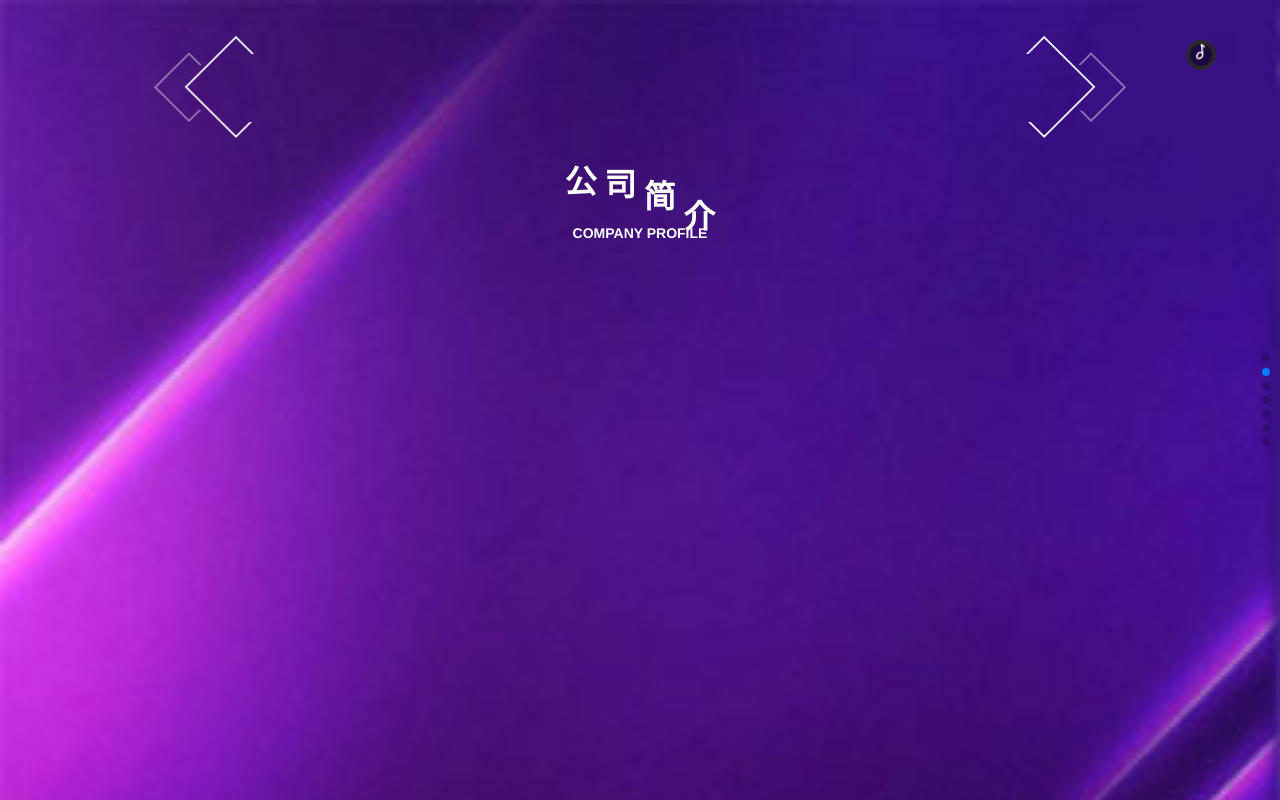
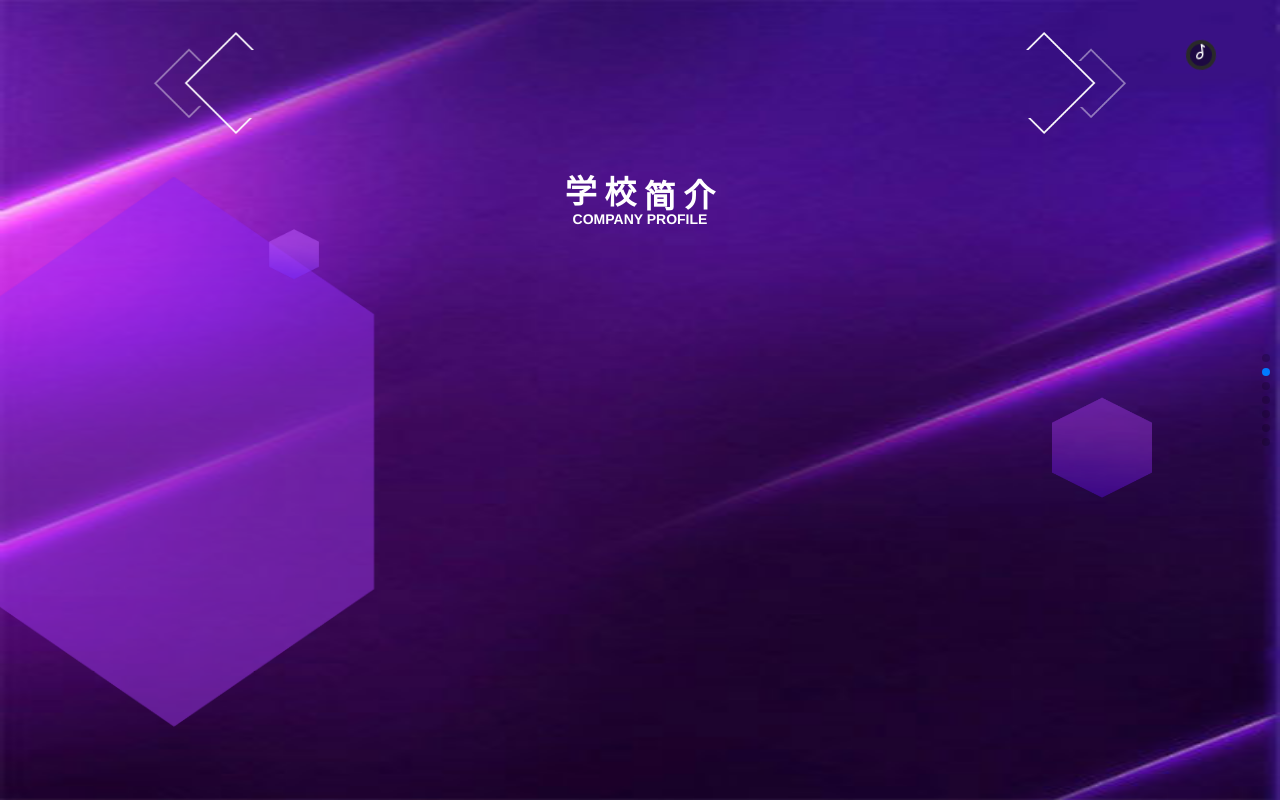
Before and after one commit to zjs13994799890/zjs13994799890.github.io, a plain HTML site: page yaoqinghan/index.html in a window 1280 px wide. Both pictures are taken after a click on the button 1266 px from the left and 372 px from the top of the page. Drawn offline with nearby package versions, Linux system fonts and the light colour scheme.

Commit message:
第二屏

```diff
--- a/yaoqinghan/css/style.css
+++ b/yaoqinghan/css/style.css
@@ -83,7 +83,7 @@ body {
 }
 
 /*第一屏养样式*/
-.s1 .img3{
+.s1 .img3,.s2 .img3{
    position: absolute;
     left: 0;
     top: 0;
@@ -159,3 +159,24 @@ body {
     color:#fff;
     font-size:14px;
 }
+.s2 .title .img4{
+    position: absolute;
+    top: 23%;
+    left: -2%;
+    width: 400px;
+    height: 550px;
+}
+.s2 .title .img5{
+    position: absolute;
+    top: 27%;
+    left: 21%;
+    width: 50px;
+    height: 50px;
+}
+.s2 .title .img6{
+    position: absolute;
+    top: 75%;
+    right: 10%;
+    width: 100px;
+    height: 100px;
+}
--- a/yaoqinghan/index.html
+++ b/yaoqinghan/index.html
@@ -60,11 +60,11 @@
         </div>
         <div class="swiper-slide">
             <div class="s2">
-
+                <img src="img/bj.jpg" class="img3">
                 <h2>
                     <img src="img/left.png" class="s2img1 ani"  swiper-animate-effect="bounceInDown" swiper-animate-duration="2s" swiper-animate-delay="0.2s">
-                    <span class="ani" swiper-animate-effect="bounceInDown" swiper-animate-duration="2s" swiper-animate-delay="0.4s">公</span>
-                    <span class="ani" swiper-animate-effect="bounceInDown" swiper-animate-duration="2s" swiper-animate-delay="0.5s">司</span>
+                    <span class="ani" swiper-animate-effect="bounceInDown" swiper-animate-duration="2s" swiper-animate-delay="0.4s">学</span>
+                    <span class="ani" swiper-animate-effect="bounceInDown" swiper-animate-duration="2s" swiper-animate-delay="0.5s">校</span>
                     <span class="ani" swiper-animate-effect="bounceInDown" swiper-animate-duration="2s" swiper-animate-delay="0.6s">简</span>
                     <span class="ani" swiper-animate-effect="bounceInDown" swiper-animate-duration="2s" swiper-animate-delay="0.7s">介</span>
                     <p class="ani" swiper-animate-effect="bounceInDown" swiper-animate-duration="2s" swiper-animate-delay="0.8s">COMPANY PROFILE </p>
@@ -72,7 +72,9 @@
                 </h2>
 
                 <div class="title">
-                    <img src="img/title.png" alt="">
+                    <img src="img/title.png" class="img4 ani" swiper-animate-effect="bounceInDown" swiper-animate-duration="2s" swiper-animate-delay="1s">
+                    <img src="img/title1.png" class="img5 ani" swiper-animate-effect="bounceInDown" swiper-animate-duration="2s" swiper-animate-delay="1.3s">
+                    <img src="img/title2.png" class="img6 ani" swiper-animate-effect="bounceInDown" swiper-animate-duration="2s" swiper-animate-delay="1.6s">
                 </div>
 
             </div>
```
Also changed, not shown: yaoqinghan/img/title.png (added), yaoqinghan/img/title1.png (renamed from yaoqinghan/img/ADIIABAEGAAgv4fawQUo3MTb-gEwbziAAQ.png), yaoqinghan/img/title2.png (renamed from yaoqinghan/img/asfaefewfsvsfv.png).
